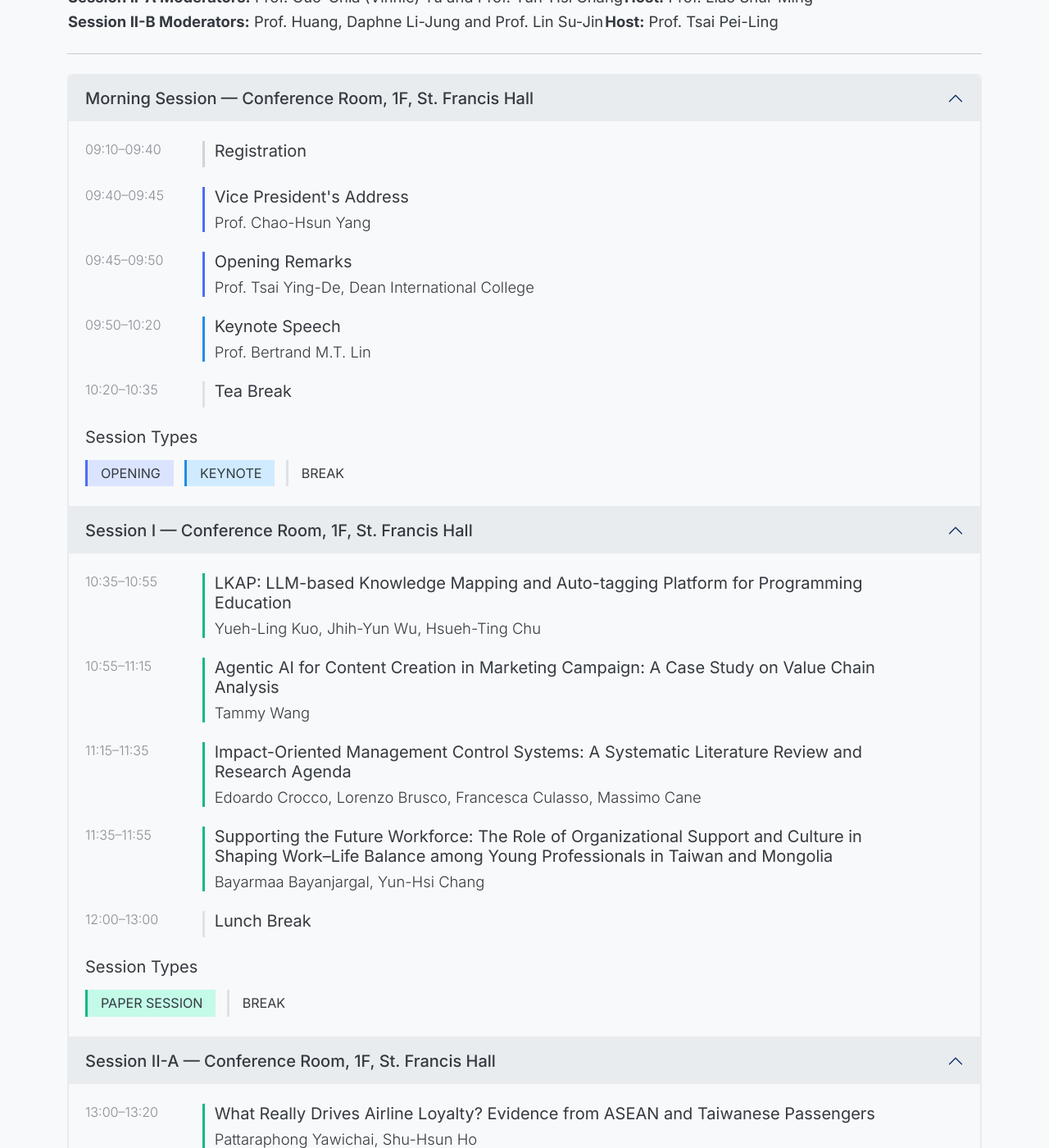
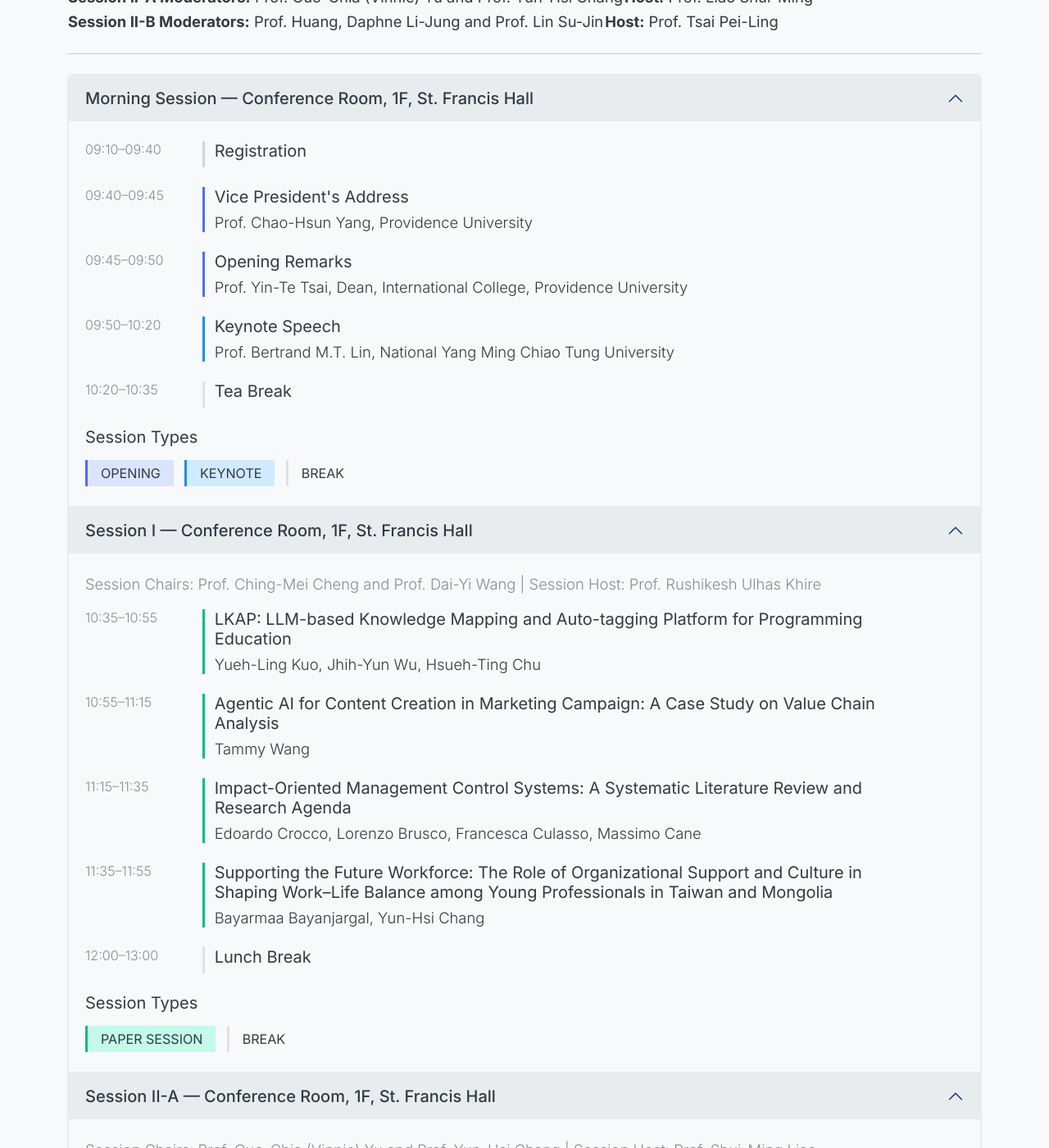
Before and after one commit to icfi2026conf/icfi2026conf.github.io, a Jekyll site: the page built from program.md, in a window 1280 px wide and 1400 px high, scrolled down 268 px. Shown: the whole window at 82% size. Built offline with Jekyll 4.4.1, drawn with Linux system fonts in a browser that asks for light colours; some of the changed text lies outside the part shown.

Commit message:
Update program schedule from ICFI2026_schedule_final.docx
Fix speaker names/affiliations, add session chairs/hosts info, and
correct author name for Tsering Disket paper.

Co-Authored-By: Claude Opus 4.6 <noreply@anthropic.com>

```diff
--- a/_data/program.yml
+++ b/_data/program.yml
@@ -16,21 +16,22 @@ days:
         title: Registration
       - time: "09:40 to 09:45"
         title: "Vice President's Address"
-        subtitle: "Prof. Chao-Hsun Yang"
+        subtitle: "Prof. Chao-Hsun Yang, Providence University"
         category: Opening
       - time: "09:45 to 09:50"
         title: Opening Remarks
-        subtitle: "Prof. Tsai Ying-De, Dean International College"
+        subtitle: "Prof. Yin-Te Tsai, Dean, International College, Providence University"
         category: Opening
       - time: "09:50 to 10:20"
         title: Keynote Speech
-        subtitle: "Prof. Bertrand M.T. Lin"
+        subtitle: "Prof. Bertrand M.T. Lin, National Yang Ming Chiao Tung University"
         category: Keynote
       - time: "10:20 to 10:35"
         title: Tea Break
         category: Break
 
   - name: "Session I — Conference Room, 1F, St. Francis Hall"
+    chairs: "Session Chairs: Prof. Ching-Mei Cheng and Prof. Dai-Yi Wang | Session Host: Prof. Rushikesh Ulhas Khire"
     events:
       - time: "10:35 to 10:55"
         title: "LKAP: LLM-based Knowledge Mapping and Auto-tagging Platform for Programming Education"
@@ -53,6 +54,7 @@ days:
         category: Break
 
   - name: "Session II-A — Conference Room, 1F, St. Francis Hall"
+    chairs: "Session Chairs: Prof. Guo-Chia (Vinnie) Yu and Prof. Yun-Hsi Chang | Session Host: Prof. Shui-Ming Liao"
     events:
       - time: "13:00 to 13:20"
         title: "What Really Drives Airline Loyalty? Evidence from ASEAN and Taiwanese Passengers"
@@ -79,7 +81,7 @@ days:
         category: Paper Session
       - time: "14:50 to 15:10"
         title: "The Role of Cultural Background Among International Students in Taiwan"
-        subtitle: "Tsering Disket, Huang, Daphne Li-Jung"
+        subtitle: "Tsering Disket, Daphne Li-Jung Huang"
         category: Paper Session
       - time: "15:10 to 15:30"
         title: "Environmental Fee Implementation for Local Residents and Tourists"
@@ -87,6 +89,7 @@ days:
         category: Paper Session
 
   - name: "Session II-B — Room 117, 1F, St. Francis Hall"
+    chairs: "Session Chairs: Prof. Daphne Li-Jung Huang and Prof. Su-Jin Lin | Session Host: Prof. Pei-Ling Tsai"
     events:
       - time: "13:00 to 13:20"
         title: "Digital Twin for Predictive Manufacturing of 3D-Printed Sole Molds"
--- a/_layouts/program.html
+++ b/_layouts/program.html
@@ -23,6 +23,9 @@ layout: default
                     </h5>
                     <div id="{{ slug }}" class="accordion-collapse collapse show">
                         <div class="accordion-body mt-2">
+                            {% if day.chairs %}
+                            <p class="fw-light text-muted mb-3">{{ day.chairs }}</p>
+                            {% endif %}
                             {% assign categories = site.data.program.legend.categories %}
                             <ul class="list-unstyled ms-3 ms-lg-0 lh-sm">
                                 {% for event in day.events %}
```
